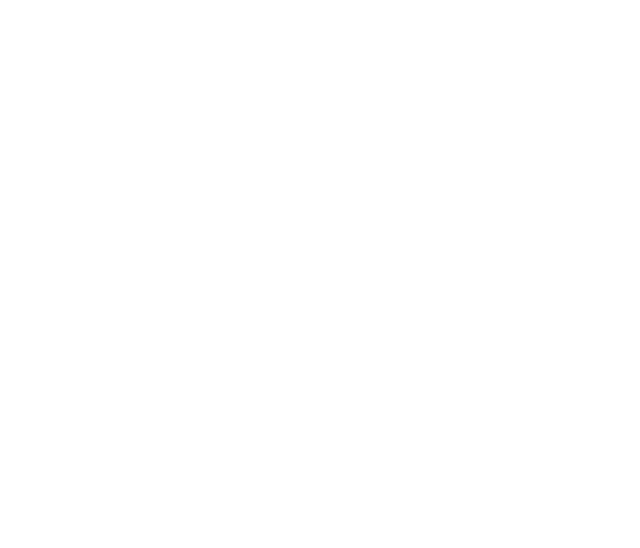
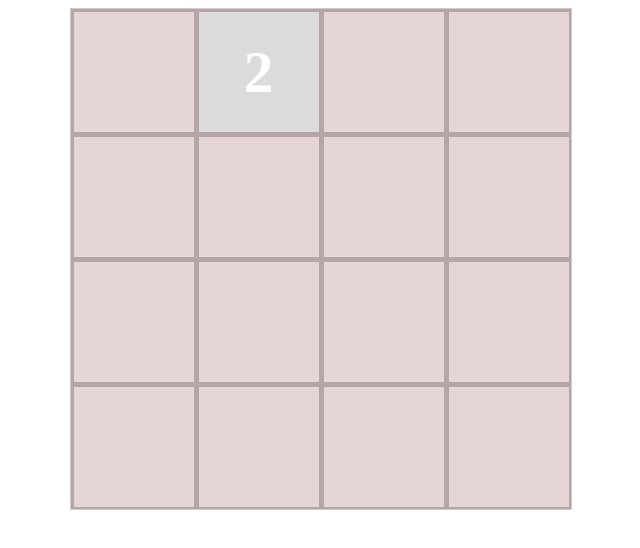
Before and after one commit to CHU295/2048, a React app: page / in a window 1280 px wide. Shown: the whole page, without its empty margins (319-959 px from the left). Built offline with nearby package versions, Linux system fonts and the light colour scheme.

Commit message:
chu 1.0 simple

```diff
--- a/package.json
+++ b/package.json
@@ -8,6 +8,7 @@
     "babel-runtime": "^6.26.0",
     "node-sass": "^4.7.2",
     "react": "^16.2.0",
+    "react-redux": "^5.0.6",
     "webpack": "^3.10.0"
   },
   "devDependencies": {
@@ -21,6 +22,7 @@
     "extract-text-webpack-plugin": "^3.0.2",
     "html-webpack-plugin": "^2.30.1",
     "react-dom": "^16.2.0",
+    "redux": "^3.7.2",
     "sass-loader": "^6.0.6",
     "style-loader": "^0.19.0",
     "webpack-dev-server": "^2.9.5"
--- a/src/assets/css/main.scss
+++ b/src/assets/css/main.scss
@@ -1,5 +1,77 @@
 .home-page {
   width: 100%;
   min-height: 800px;
-
+  display: flex;
+  justify-content: center;
+  .game-body {
+    width: 500px;
+    height: 500px;
+    background: #b4a6a6;
+    border: 1px solid #ccc;
+    display: flex;
+    flex-wrap: wrap;
+    justify-content: space-around;
+    align-items: center;
+    .part {
+      width: 24%;
+      height: 24%;
+      background: #e6d5d5;
+      text-align: center;
+      line-height: 120px;
+      color: #fff;
+      font-size: 60px;
+      font-weight: bolder;
+    }
+    .num_2 {
+      background: #dcdada;
+    }
+    .num_4 {
+      background: #607D8B;
+    }
+    .num_8 {
+      background: #9E9E9E;
+    }
+    .num_16 {
+      background: #795548;
+    }
+    .num_32 {
+      background: #009688;
+    }
+    .num_64 {
+      background: #00bcd4;
+    }
+    .num_128 {
+      background: #03a9f4;
+    }
+    .num_256 {
+      background: #8bc34a;
+    }
+    .num_512 {
+      background: #cddc39;
+    }
+    .num_1024 {
+      background: #ff5722;
+      font-size: 45px;
+    }
+    .num_2048 {
+      background: #e91e63;
+      font-size: 45px;
+    }
+    .num_4096 {
+      background: #ffeb3b;
+      font-size: 45px;
+    }
+    .num_8192 {
+      background: #3f51b5;
+      font-size: 45px;
+    }
+    .num_16384 {
+      background: #9C27B0;
+      font-size: 35px;
+    }
+    .num_32768 {
+      background: #FF9800;
+      font-size: 35px;
+    }
+  }
 }
--- /dev/null
+++ b/src/components/game/block.js
@@ -0,0 +1,65 @@
+import React from 'react'
+
+class Blaock extends React.Component {
+
+  render() {
+    let num = this.props.index
+    let style = 'part'
+    switch (num) {
+      case 2:
+        style = 'part num_2'
+        break;
+      case 4:
+        style = 'part num_4'
+        break;
+      case 8:
+        style = 'part num_8'
+        break;
+      case 16:
+        style = 'part num_16'
+        break;
+      case 32:
+        style = 'part num_32'
+        break;
+      case 64:
+        style = 'part num_64'
+        break;
+      case 128:
+        style = 'part num_128'
+        break;
+      case 256:
+        style = 'part num_256'
+        break;
+      case 512:
+        style = 'part num_512'
+        break;
+      case 1024:
+        style = 'part num_1024'
+        break;
+      case 2048:
+        style = 'part num_2048'
+        break;
+      case 4096:
+        style = 'part num_4096'
+        break;
+      case 8192:
+        style = 'part num_8192'
+        break;
+      case 16384:
+        style = 'part num_16384'
+        break;
+      case 32768:
+        style = 'part num_32768'
+        break;
+      default:
+        break;
+    }
+    return (
+      <div className={style}>
+        {num == 0 ? '' : num}
+      </div>
+    )
+  }
+}
+
+export default Blaock
--- a/src/main.js
+++ b/src/main.js
@@ -1,10 +1,19 @@
 import React from 'react'
 import ReactDom from 'react-dom'
+import { Provider, connect } from 'react-redux'
+import { createStore } from 'redux'
 import HomePage from './view/homePage'
+
+import Reducers from '../store/reducer/game'
+
 import './assets/css/defalut.scss'
 import './assets/css/main.scss'
 
+// const store = createStore(Reducers)
+
 ReactDom.render(
-  <HomePage/>,
+  // <Provider store={store} key="provider">
+    <HomePage />,
+  // </Provider>,
   document.getElementById('app')
 )
--- /dev/null
+++ b/src/view/gameBody.js
@@ -0,0 +1,359 @@
+import React, { Component } from 'react'
+import Blaock from '../components/game/block'
+
+class GamePart extends Component {
+
+  constructor(props) {
+    super(props)
+    this.state = {
+      arr: [0, 0, 0, 0, 0, 0, 0, 0, 0, 0, 0, 0, 0, 0, 0, 0]
+    }
+  }
+
+  moveLeft() {
+    let arr1 = [],
+        arr2 = [],
+        arr3 = [],
+        arr4 = []
+    for(let i in this.state.arr) {
+      if(i<4) {
+        arr1.push(this.state.arr[i])
+      } else if (i < 8) {
+        arr2.push(this.state.arr[i])
+      } else if (i < 12) {
+        arr3.push(this.state.arr[i])
+      }else {
+        arr4.push(this.state.arr[i])
+      }
+    }
+    let pro1 = this.formula(arr1).then((res) => {
+      arr1 = res
+    })
+    let pro2 = this.formula(arr2).then((res) => {
+      arr2 = res
+    })
+    let pro3 = this.formula(arr3).then((res) => {
+      arr3 = res
+    })
+    let pro4 = this.formula(arr4).then((res) => {
+      arr4 = res
+    })
+    Promise.all([pro1, pro2, pro3, pro4]).then((res)=>{
+      this.setState({
+        arr: arr1.concat(arr2, arr3, arr4)
+      },()=>{
+        this.randomNumber()
+      })
+    })
+  }
+
+  moveRight() {
+    let arr1 = [],
+      arr2 = [],
+      arr3 = [],
+      arr4 = []
+    for (let i in this.state.arr) {
+      if (i < 4) {
+        arr1.push(this.state.arr[i])
+      } else if (i < 8) {
+        arr2.push(this.state.arr[i])
+      } else if (i < 12) {
+        arr3.push(this.state.arr[i])
+      } else {
+        arr4.push(this.state.arr[i])
+      }
+    }
+    let pro1 = this.formula(arr1, 'add').then((res) => {
+      arr1 = res
+    })
+    let pro2 = this.formula(arr2, 'add').then((res) => {
+      arr2 = res
+    })
+    let pro3 = this.formula(arr3, 'add').then((res) => {
+      arr3 = res
+    })
+    let pro4 = this.formula(arr4, 'add').then((res) => {
+      arr4 = res
+    })
+    Promise.all([pro1, pro2, pro3, pro4]).then((res) => {
+      this.setState({
+        arr: arr1.concat(arr2, arr3, arr4)
+      }, () => {
+        this.randomNumber()
+      })
+    })
+  }
+
+  moveUp() {
+    let arr1 = [],
+      arr2 = [],
+      arr3 = [],
+      arr4 = []
+    for (let i in this.state.arr) {
+      if (i%4==0) {
+        arr1.push(this.state.arr[i])
+      } else if (i%4==1) {
+        arr2.push(this.state.arr[i])
+      } else if (i%4==2) {
+        arr3.push(this.state.arr[i])
+      } else {
+        arr4.push(this.state.arr[i])
+      }
+    }
+    let pro1 = this.formula(arr1).then((res) => {
+      arr1 = res
+    })
+    let pro2 = this.formula(arr2).then((res) => {
+      arr2 = res
+    })
+    let pro3 = this.formula(arr3).then((res) => {
+      arr3 = res
+    })
+    let pro4 = this.formula(arr4).then((res) => {
+      arr4 = res
+    })
+    Promise.all([pro1, pro2, pro3, pro4]).then((res) => {
+      let newArr = []
+      for(let j = 0 ;j<4;j++) {
+        newArr.push(arr1[j])
+        newArr.push(arr2[j])
+        newArr.push(arr3[j])
+        newArr.push(arr4[j])
+      }
+      this.setState({
+        arr: newArr
+      }, () => {
+        this.randomNumber()
+      })
+    })
+  }
+
+  moveDown() {
+    let arr1 = [],
+      arr2 = [],
+      arr3 = [],
+      arr4 = []
+    for (let i in this.state.arr) {
+      if (i % 4 == 0) {
+        arr1.push(this.state.arr[i])
+      } else if (i % 4 == 1) {
+        arr2.push(this.state.arr[i])
+      } else if (i % 4 == 2) {
+        arr3.push(this.state.arr[i])
+      } else {
+        arr4.push(this.state.arr[i])
+      }
+    }
+    let pro1 = this.formula(arr1, 'add').then((res) => {
+      arr1 = res
+    })
+    let pro2 = this.formula(arr2, 'add').then((res) => {
+      arr2 = res
+    })
+    let pro3 = this.formula(arr3, 'add').then((res) => {
+      arr3 = res
+    })
+    let pro4 = this.formula(arr4, 'add').then((res) => {
+      arr4 = res
+    })
+    Promise.all([pro1, pro2, pro3, pro4]).then((res) => {
+      let newArr = []
+      for (let j = 0; j < 4; j++) {
+        newArr.push(arr1[j])
+        newArr.push(arr2[j])
+        newArr.push(arr3[j])
+        newArr.push(arr4[j])
+      }
+      this.setState({
+        arr: newArr
+      }, () => {
+        this.randomNumber()
+      })
+    })
+  }
+
+  formula(arr,direction) {
+    let newArr = []
+    for(let i = 0;i<arr.length;i++) {
+      if (arr[i]!=0) {
+        newArr.push(arr[i])
+      }
+    }
+    let callArr = [0,0,0,0]
+
+    if (newArr.length == 1) {//1
+      if (direction === 'add') {
+        callArr[3] = newArr[0]
+      }else {
+        callArr[0] = newArr[0]
+      }
+    } else if (newArr.length == 2) {//2
+      if (newArr[0] == newArr[1]) {
+        if (direction==='add') {
+          callArr[3] = newArr[0] * 2
+        }else {
+          callArr[0] = newArr[0] * 2
+        }
+      }else {
+        if (direction === 'add') {
+          callArr[3] = newArr[1]
+          callArr[2] = newArr[0]
+        } else {
+          callArr[1] = newArr[1]
+          callArr[0] = newArr[0]
+        }
+      }
+    } else if (newArr.length == 3) {//3
+      if (direction === 'add') {
+
+        if (newArr[1] == newArr[2]) {
+          callArr[3] = newArr[2]*2
+          callArr[2] = newArr[0]
+        }else {
+          callArr[3] = newArr[2]
+          if (newArr[0] == newArr[1]) {
+            callArr[2] = newArr[1] * 2
+          } else {
+            callArr[2] = newArr[1]
+            callArr[1] = newArr[0]
+          }
+        }
+
+      } else {
+
+        if (newArr[1] == newArr[0]) {
+          callArr[0] = newArr[0] * 2
+          callArr[1] = newArr[0]
+        } else {
+          callArr[0] = newArr[0]
+          if (newArr[2] == newArr[1]) {
+            callArr[1] = newArr[1] * 2
+          } else {
+            callArr[1] = newArr[1]
+            callArr[2] = newArr[2]
+          }
+        }
+
+      }
+    } else if (newArr.length == 4) {//4
+      if (direction === 'add') {
+
+        if (newArr[3] == newArr[2]) {
+          callArr[3] = newArr[3]*2
+          if (newArr[1] == newArr[0]) {
+            callArr[2] = newArr[1]*2
+          }else {
+            callArr[2] = newArr[1]
+            callArr[1] = newArr[0]
+          }
+        }else {
+          callArr[3] = newArr[3]
+          if (newArr[2] == newArr[1]) {
+            callArr[2] = newArr[2]*2
+            callArr[1] = newArr[0]
+          }else {
+            callArr[2] = newArr[2]
+            if (newArr[1] == newArr[0]){
+              callArr[1] = newArr[1]*2
+            }else {
+              callArr[1] = newArr[1]
+              callArr[0] = newArr[0]
+            }
+          }
+        }
+
+      }else {
+        if (newArr[0] == newArr[1]) {
+          callArr[0] = newArr[0] * 2
+          if (newArr[3] == newArr[2]) {
+            callArr[1] = newArr[2] * 2
+          } else {
+            callArr[1] = newArr[2]
+            callArr[2] = newArr[3]
+          }
+        } else {
+          callArr[0] = newArr[0]
+          if (newArr[2] == newArr[1]) {
+            callArr[1] = newArr[2] * 2
+            callArr[2] = newArr[3]
+          } else {
+            callArr[1] = newArr[1]
+            if (newArr[2] == newArr[3]) {
+              callArr[2] = newArr[2] * 2
+            } else {
+              callArr[2] = newArr[2]
+              callArr[3] = newArr[3]
+            }
+          }
+        }
+      }
+    }
+
+    return new Promise(function (resolve, reject) {
+      resolve(callArr);
+    })
+  }
+
+  randomNumber() {//生成随机数字的
+    let ifArr = []
+    let maxNumber = 0
+    for (let i in this.state.arr) {
+      if (this.state.arr[i]==0) {
+        ifArr.push(i)
+      }
+      if (this.state.arr[i] > maxNumber) {
+        maxNumber = this.state.arr[i]
+      }
+    }
+    if (ifArr.length==0) {
+      if (maxNumber>1024) {
+        alert('你竟然达到了' + maxNumber)
+      }else {
+        alert('才' + maxNumber+'分，辣鸡')
+      }
+
+      return false
+    }
+    let anyOne = Math.floor(Math.random() * ifArr.length)
+    let newArr = this.state.arr
+    newArr[ifArr[anyOne]] = 2
+    this.setState({
+      arr: newArr
+    })
+  }
+
+  componentDidMount() {
+    this.randomNumber()
+    let that = this
+    document.onkeydown = function (event) {//捕获键盘事件，操作游戏
+      var e = event || window.event || arguments.callee.caller.arguments[0]
+      if (e && e.keyCode == 37) {
+        that.moveLeft()
+      }
+      if (e && e.keyCode == 38) {
+        that.moveUp()
+      }
+      if (e && e.keyCode == 39) {
+        that.moveRight()
+      }
+      if (e && e.keyCode == 40) {
+        that.moveDown()
+      }
+    }
+  }
+
+  render() {
+    return (
+      <div className="game-body" >
+        {
+          this.state.arr.map(
+            (i, index) => (
+              <Blaock index={i} key={index} />
+            )
+          )
+        } </div>
+    )
+  }
+}
+
+export default GamePart
--- a/src/view/homePage.js
+++ b/src/view/homePage.js
@@ -1,10 +1,11 @@
 import React from 'react'
+import GamePart from './gameBody'
 
 class HomePage extends React.Component {
   render () {
     return (
       <div className="home-page">
-
+        <GamePart />
       </div>
     )
   }
--- /dev/null
+++ b/store/action/game.js
@@ -0,0 +1,8 @@
+import gameType from '../reducer/game'
+
+export function moveChange(text) {
+  return {
+    type: gameType.NUMBER,
+    payload: text
+  }
+}
--- /dev/null
+++ b/store/reducer/game.js
@@ -0,0 +1,33 @@
+export const gameType = {
+  NUMBER: 'NUMBER'
+}
+
+const state = {
+  number: [
+    0,
+    0,
+    0,
+    0,
+    0,
+    0,
+    0,
+    0,
+    0,
+    0,
+    0,
+    0,
+    0,
+    0,
+    0,
+    0,
+  ]
+}
+
+export const game = (state, action) => {
+  switch (action.type) {
+    case gameType.NUMBER:
+      return Object.assign({}, state, {
+        hotProducts: action.payload
+      })
+  }
+}
```
Also changed, not shown: store/index.js (added, +7 -0 lines), 1 other file.
